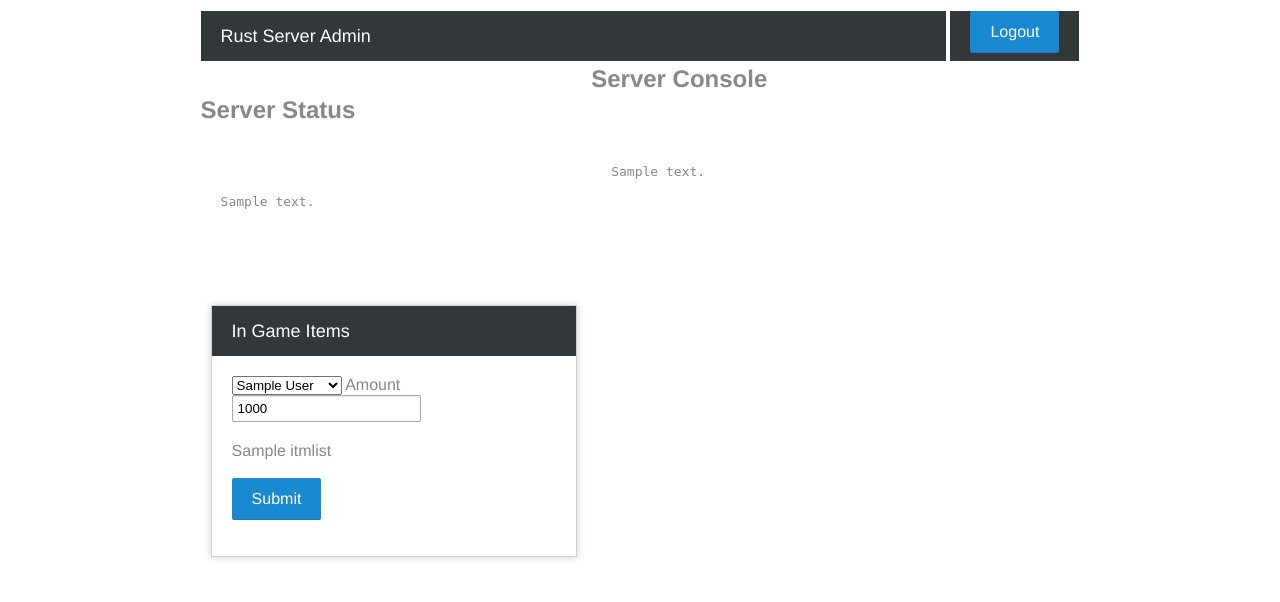
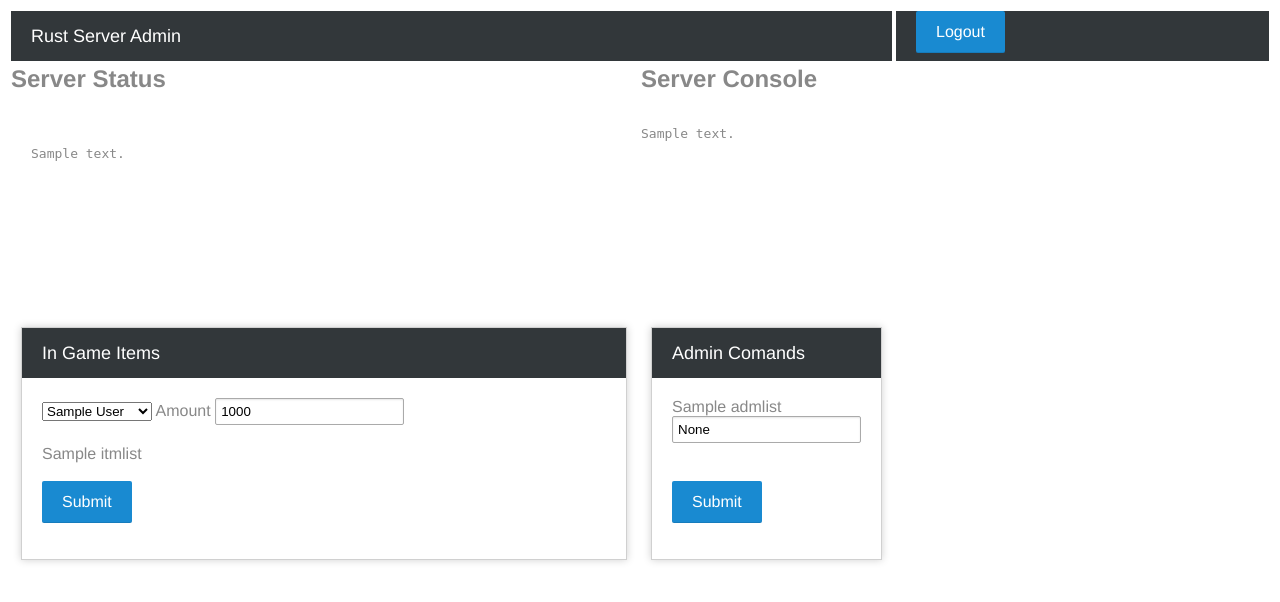
Before and after one commit to dayhkr/rustadmin, a Flask app: template templates/form_submit.html in a window 1280 px wide. Shown: the top 602 px of the page. Run offline with Flask 2, Linux system fonts and the light colour scheme; the template is opened without the code that fills it: most values are stand-ins (such as "Sample title", 1, 10 or a date in 2020); parts of the project's set-up code (start-up, migrations or seed data) failed here and were passed over.

Commit message:
Completed the login page, logout page, console view, serverstatus and give items.

```diff
--- a/settings.py
+++ b/settings.py
@@ -1,7 +1,7 @@
 #! /usr/bin/env python
 
-srvurl='192.168.1.137:5678'
-srvpasswd = 'swUrUBr2kA'
+srvurl='127.0.0.1:5678'
+srvpasswd = 'password'
 
 # Weapons, construction items resources atire tool medical food ammunition traps misc
 items = {
--- a/static/style.css
+++ b/static/style.css
@@ -42,10 +42,22 @@
     padding: 12px 10px 12px 10px;
 }
 
+table {
+    width: 100%;
+    align: center;
+}
+
 #content {
     padding: 20px;
     zoom: 1;
 }
+#console {
+    height:200px;
+    overflow:auto;
+    overflow-x:hidden;
+    word-wrap:break-word;
+}
+
 
 #body{
     margin: 0 15px 0 15px;
--- a/templates/form_submit.html
+++ b/templates/form_submit.html
@@ -4,20 +4,20 @@
         <link rel=stylesheet type=text/css href="{{ url_for('static', filename='style.css') }}">
     </head>
     <body>
-    <table align="center" width="70%">
+    <table>
         <tr><td colspan="2">
 
-            <div class="title"><h1>Rust Server Admin</h1></div></td><td><div class="title"><form method="post" action="{{url_for('logout')}}">
+            <div class="title"><h1>Rust Server Admin</h1></div></td><td style="width:5px;"><div class="title"><form method="post" action="{{url_for('logout')}}">
                 <input type="submit" value="Logout" /></form></div></td></tr>
-        <tr><td>
-            <h2>Server Status</h2><br>
-            <div id="content">
+        <tr><td valign="top">
+            <h2>Server Status</h2>
+            <div id="content" style="width:10%;">
 
                     <pre>{{status['Message']}}</pre><br>
                 </div>
-        </td><td>
-                <h2>Server Console</h2><br>
-                <div id="content" style="height:120px;overflow:auto;">
+        </td><td width="10%" valign="top">
+               <h2>Server Console</h2>
+                <div id="console">
 
                     {%for line in console%}
                     <pre>{{line['Message']}}</pre>
@@ -48,12 +48,26 @@
                   {% endif %}
                 </form>
             </div></div>
-            </td><td valign="top" width="50%" height="20%">
+            </td><td><div id="container">
+            <div class="title">
+                <h1>Admin Comands</h1>
+            </div>
+            <div id="content">
+                <form method="post" action="{{ url_for('rustitem') }}">
+                  {% autoescape false %}
+                  {{admlist}}
+                  {% endautoescape %}
+                  <input type="text" value="None" name="cmdarg" />
+                  <br><br><input type="submit" />
+                  {% if error %}
+                    {{error}}
+                  {% endif %}
 
-
+                </form>
+            </div></div>
         </td></tr></table>
         <script>
-            //window.document.getElementById("noOptions").style.display = "block";
+            window.document.getElementById("admin").style.display = "block";
             //window.document.getElementById("allOptions").style.display = "none";
             function changeOptions() {
                 var form = window.document.getElementById("form");
```
